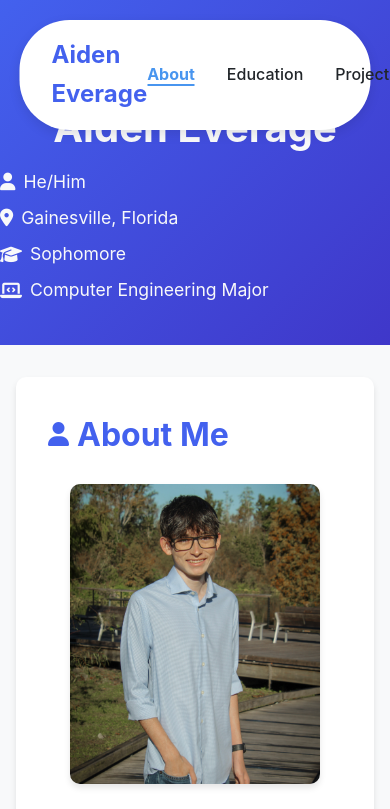
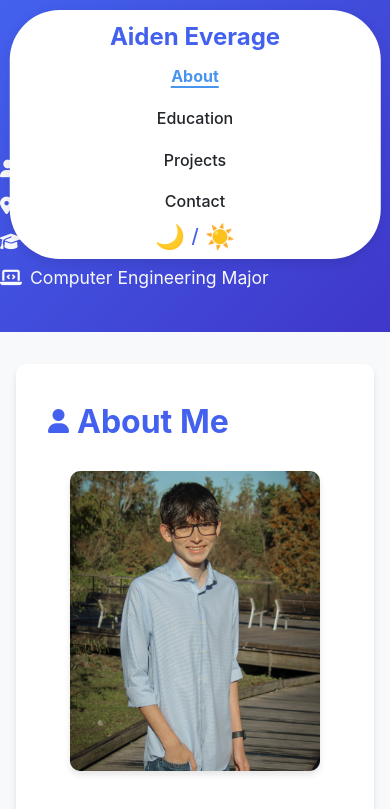
Before and after one commit to aideneverageuf/aideneverageuf.github.io, a React (Vite) app: page / in a window 390 px wide. Shown: the top 809 px of the page. Built offline with nearby package versions, Linux system fonts and the light colour scheme.

Commit message:
updated for mobile

```diff
--- a/src/styles/global.css
+++ b/src/styles/global.css
@@ -263,10 +263,44 @@ h2 i {
   transform: scale(1.1);
 }
 
+@media (max-width: 600px) {
+  .scroll-to-top {
+    bottom: 1rem;
+    right: 1rem;
+    padding: 0.6rem 0.8rem;
+    font-size: 1.2rem;
+  }
+}
+
 @media (min-width: 768px) {
   .about .intro-content {
     flex-direction: row;
     align-items: flex-start;
+  }
+}
+
+@media (max-width: 768px) {
+  .navbar {
+    width: 95%;
+    top: 10px; /* closer to top on mobile */
+    padding: 0.5rem 1rem;
+  }
+
+  .nav-container {
+    flex-direction: column;
+    gap: 0.5rem;
+  }
+
+  .nav-links {
+    flex-direction: column;
+    align-items: center;
+    gap: 1rem;
+  }
+}
+
+@media (max-width: 768px) {
+  .header-text h1 {
+    font-size: 2rem;
   }
 }
 
@@ -334,7 +368,7 @@ h2 i {
 
 .projects-grid {
   display: grid;
-  grid-template-columns: repeat(auto-fill, minmax(300px, 1fr));
+  grid-template-columns: repeat(auto-fit, minmax(250px, 1fr));
   gap: 1.5rem;
 }
 
```
